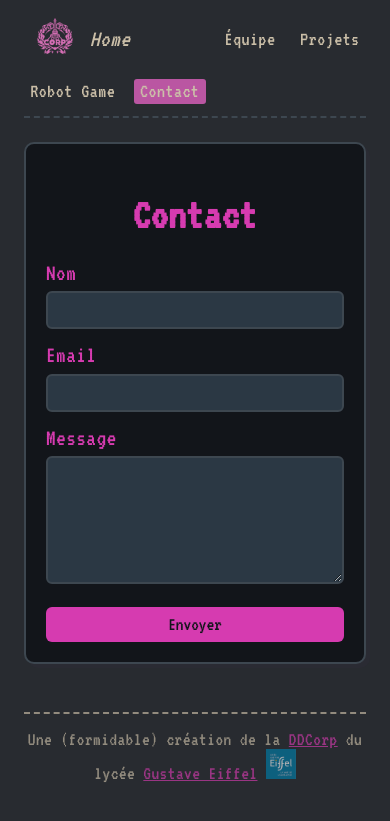
After one commit to Espadia309/site-ddcorp, a Flask app: page /contact in a window 390 px wide. The commit adds this page. Shown: the top 821 px of the page. Run offline with Flask 3, Linux system fonts and the light colour scheme.

Commit message:
added form and made the vestige logo responsive

```diff
--- a/main.py
+++ b/main.py
@@ -2,6 +2,8 @@ from flask import *
 from markupsafe import escape
 
 app = Flask(__name__)
+app.secret_key = "_5y#2LF4Q8z\n4xec]/"
+
 
 @app.route("/")
 def home():
@@ -23,6 +25,21 @@ def robot():
 def vestige():
     return render_template("vestige.html", title="Vestige")
 
+@app.route("/contact", methods=["GET", "POST"])
+def formulaire():
+    if request.method == "POST":
+        nom = request.form.get("nom", "").strip()
+        email = request.form.get("email", "").strip()
+        message = request.form.get("message", "").strip()
+
+        if not nom or not email or not message:
+            flash("Tout les champs doivent être remplis.", "error")
+        else:
+            flash("Votre message a bien été envoyé, merci !", "success")
+            print(f"Nouveau message de {nom} ({email}): {message}")
+            return redirect(url_for("formulaire"))
+    return render_template("formulaire.html", title="Contact")
+
 @app.errorhandler(404)
 def page_not_found(e):
     return render_template("404.html", title="Page Introuvable"), 404
--- a/static/css/style.css
+++ b/static/css/style.css
@@ -135,6 +135,67 @@ a {
     gap: 1.5rem;
 }
 
+.vestigeImg {
+    width: 65%;
+    height: auto;
+}
+
+.contactForm {
+    display: flex;
+    flex-direction: column;
+    gap: 0.4rem;
+    max-width: 500px;
+    margin: 1rem auto 0;
+}
+
+.contactForm label {
+    color: var(--milk-accent-2);
+    margin-top: 0.5rem;
+}
+
+.contactForm input,
+.contactForm textarea {
+    font-family: inherit;
+    font-size: 1.1rem;
+    background: var(--milk-bg-2);
+    color: var(--milk-panel);
+    border: 2px solid var(--milk-line);
+    border-radius: 6px;
+    padding: 0.5rem;
+}
+
+.contactForm button {
+    margin-top: 1rem;
+    font-family: inherit;
+    font-size: 1.2rem;
+    background: var(--milk-accent-2);
+    color: var(--milk-ink);
+    border: none;
+    border-radius: 6px;
+    padding: 0.5rem 1rem;
+    cursor: pointer;
+}
+
+.contactForm button:hover {
+    background: #ba56a2;
+}
+
+.flash {
+    text-align: center;
+    padding: 0.5rem;
+    border-radius: 6px;
+}
+
+.flash-success {
+    background: rgba(92, 114, 103, 0.3);
+    color: #b5d6c4;
+}
+
+.flash-error {
+    background: rgba(214, 59, 176, 0.2);
+    color: #d63bb0;
+}
+
 @media (max-width: 480px) {
     nav {
         flex-wrap: wrap;
@@ -155,4 +216,8 @@ a {
         width: 70%;
         order: 0;
     }
+
+    .vestigeImg {
+        width: 100%;
+    }
 }
--- /dev/null
+++ b/templates/formulaire.html
@@ -0,0 +1,21 @@
+{% extends "base.html" %}
+
+{% block content %}
+{% with messages = get_flashed_messages(with_categories=true) %}
+    {% if messages %}
+        {% for category, msg in messages %}
+            <p class="flash flash-{{ category }}">{{ msg }}</p>
+        {% endfor %}
+    {% endif %}
+{% endwith %}
+
+<form method="POST" action="{{ url_for('formulaire') }}" class="contactForm">
+    <label for="nom">Nom</label>
+    <input type="text" id="nom" name="nom" required>
+    <label for="email">Email</label>
+    <input type="text" id="email" name="email" required>
+    <label for="message">Message</label>
+    <textarea id="message" name="message" rows="6" required></textarea>
+    <button type="submit">Envoyer</button>
+</form>
+{% endblock %}
--- a/templates/home.html
+++ b/templates/home.html
@@ -7,5 +7,6 @@
     <li>Découvrez <a href="{{ url_for('equipe') }}">qui nous sommes</a></li>
     <li>Aprennez en plus sur nos <a href="{{ url_for('projet') }}">projets d'innovation</a></li>
     <li>Observez nos magnifiques perfommances en <a href="{{ url_for('robot') }}">robot game</a></li>
+    <li>Si vous avez des questions, une remarque ou que vous souhaitez nous soutenir : envoyez nous un <a href="{{ url_for('formulaire') }}">message</a> !</li>
 </ul>
 {% endblock %}
--- a/templates/projet.html
+++ b/templates/projet.html
@@ -3,7 +3,7 @@
 {% block content %}
 <p>Quel projet voulez-vous voir ?</p>
 <ul>
-  <li><a href="{{ url_for('vestige') }}">Vestige, projet de la FLL 2025-2026, UNEARTHED</a> <img src="{{ url_for('static',filename='images/Logo_Vestige.png') }}" alt="Logo Vestige"></li>
+  <li><a href="{{ url_for('vestige') }}">Vestige, projet de la FLL 2025-2026, UNEARTHED</a> <img src="{{ url_for('static',filename='images/Logo_Vestige.png') }}" alt="Logo Vestige" class="vestigeImg"></li>
     <li>....., projet de la FLL 2026-2027, BIOGLOW</li>
 </ul>
 {% endblock %}
--- a/templates/sub_templates/nav.html
+++ b/templates/sub_templates/nav.html
@@ -3,7 +3,8 @@
     <img src="{{ url_for('static',filename='images/Logo_Ddcorp_2.png') }}"  width="50" height="50" alt="Logo DDcorp"/>
     <span><em>Home</em></span>
     </a>
-  <a href="{{ url_for('equipe') }}" {% if request.path == url_for('equipe') %}class="active"{% endif %}>Équipe</a>
+    <a href="{{ url_for('equipe') }}" {% if request.path == url_for('equipe') %}class="active"{% endif %}>Équipe</a>
     <a href="{{ url_for('projet') }}" {% if request.path.startswith('/projet') %}class="active"{% endif %}>Projets</a>
     <a href="{{ url_for('robot') }}" {% if request.path == url_for('robot') %}class="active"{% endif %}>Robot Game</a>
+    <a href="{{ url_for('formulaire') }}" {% if request.path == url_for('formulaire') %}class="active"{% endif %}>Contact</a>
 </nav>
```
